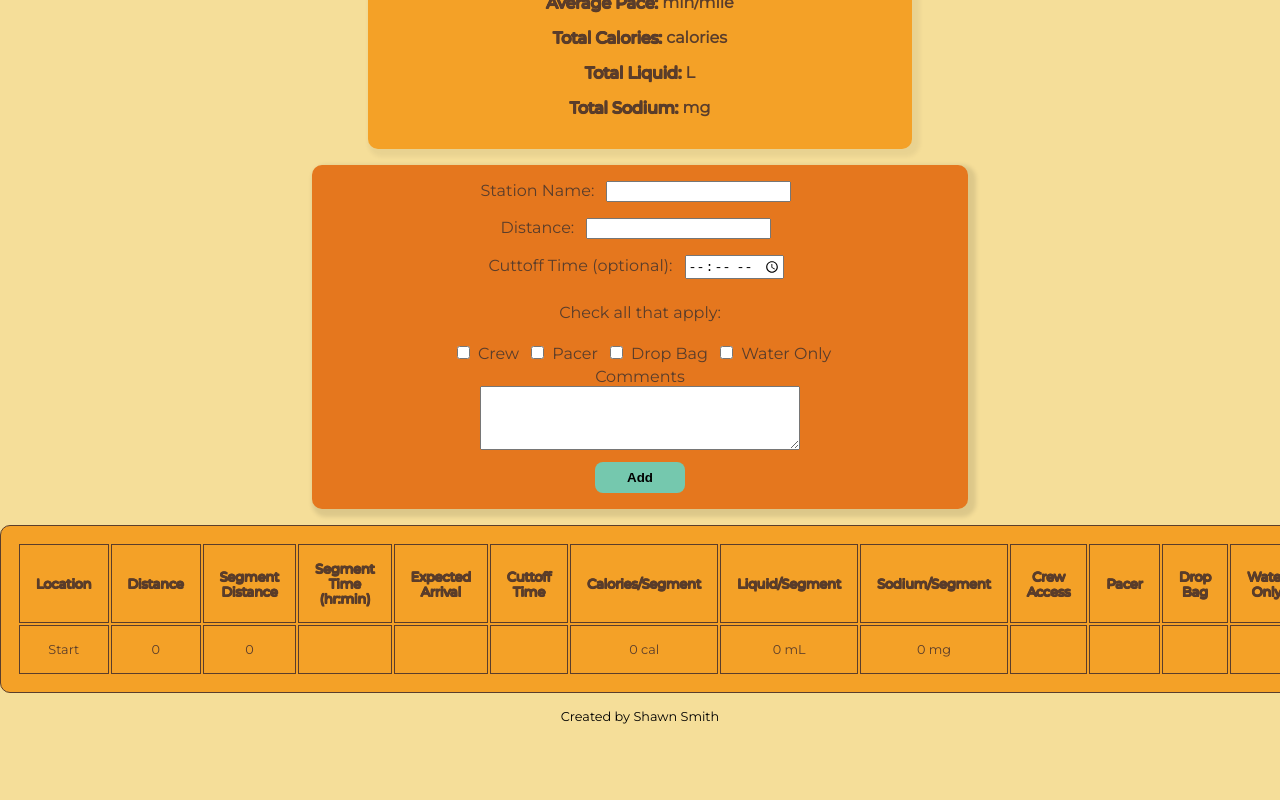
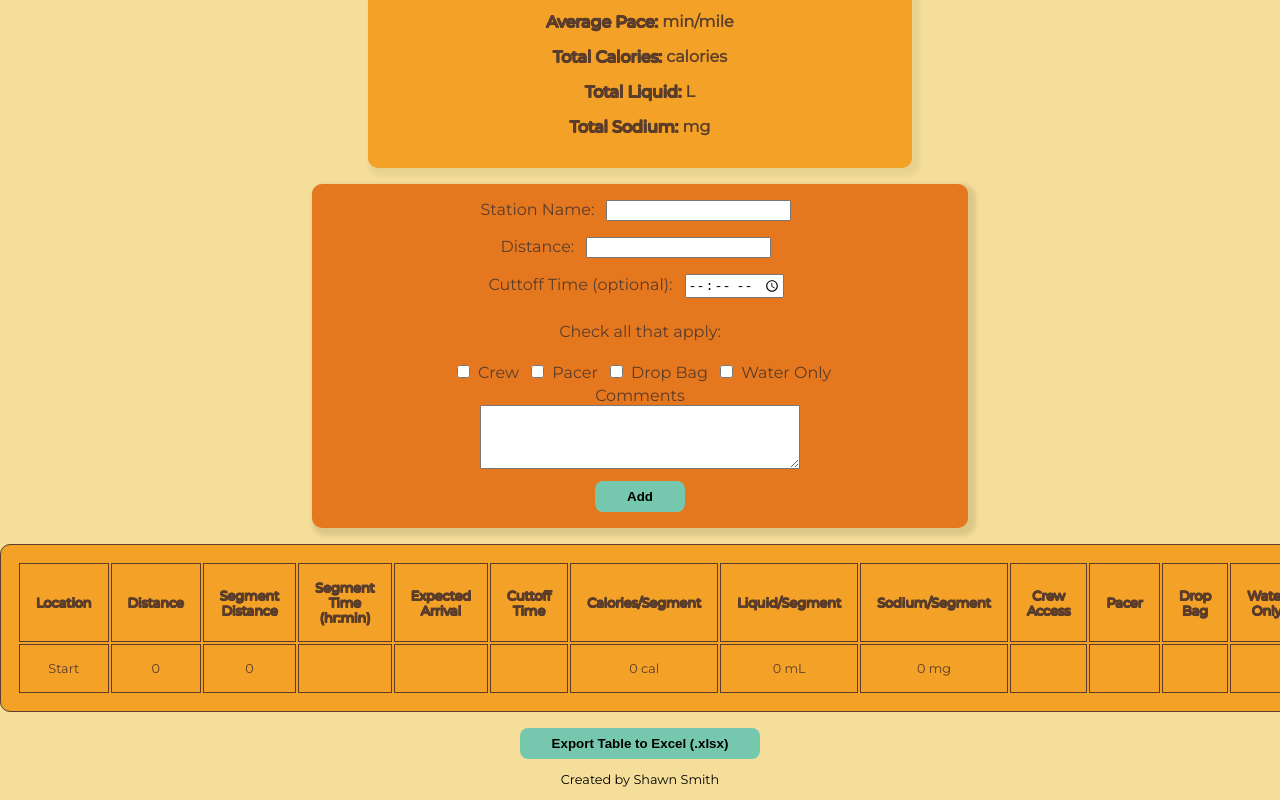
Before and after one commit to srsmith0/race-planner, a Next.js app: page / in a window 1280 px wide. Shown: the part 828-1628 px from the top of the page. Before the commit the page ends 1565 px from the top, so only its background shows below. Built offline with nearby package versions, Linux system fonts and the light colour scheme.

Commit message:
added export to excel function

```diff
--- a/components/AidStationTable.js
+++ b/components/AidStationTable.js
@@ -1,4 +1,5 @@
 import AidStationRow from './AidStationRow'
+import 'table2excel'
 
 export default function AidStationTable({
   aidStations, plan, calorieRate, hydrationRate, sodiumRate
@@ -8,7 +9,15 @@ export default function AidStationTable({
   return aidOne.distance - aidTwo.distance;
   };
 
+  function exportTable(e) {
+    e.preventDefault();
+    const Table2Excel = window.Table2Excel;
+    const table2excel = new Table2Excel()
+    return table2excel.export(document.querySelectorAll('table'), 'aid-table')
+  }
+
   return (
+    <>
     <table id="aid-table" className="default-text">
       <thead>
         <tr>
@@ -41,5 +50,7 @@ export default function AidStationTable({
         />)}
       </tbody>
     </table>
+      <button onClick={(e) => exportTable(e)}>Export Table to Excel (.xlsx)</button>
+    </>
   );
 };
--- a/package.json
+++ b/package.json
@@ -9,9 +9,12 @@
     "lint": "next lint"
   },
   "dependencies": {
+    "filesaver.js": "^1.3.4",
     "next": "11.0.1",
     "react": "17.0.2",
-    "react-dom": "17.0.2"
+    "react-dom": "17.0.2",
+    "table2excel": "^1.0.4",
+    "xlsx-style": "^0.8.13"
   },
   "devDependencies": {
     "eslint": "7.31.0",
--- a/pages/index.js
+++ b/pages/index.js
@@ -55,8 +55,8 @@ export default function Home() {
           <p>
             There is an aid station table below the race day information where you can add aid stations.  That table will
             tell you the segment length, duration, expected arrival, and nutrition for the segment.  There are also options for cutoff times,
-            crew access, pacer access, drop bags, if it is water only, and room for general comments.  I plan to add an export to Excel option
-            to the table but you are able to copy and paste it into a spreadsheet in the mean time.
+            crew access, pacer access, drop bags, if it is water only, and room for general comments.  Once all the aid stations are added, you can
+            save the table as an .xlsx file to open in Excel to save and edit.  Please share if you find it helpful!
           </p>
         </div>
 
```
Also changed, not shown: 1 other file (tests, documents, lock files or other folders).
